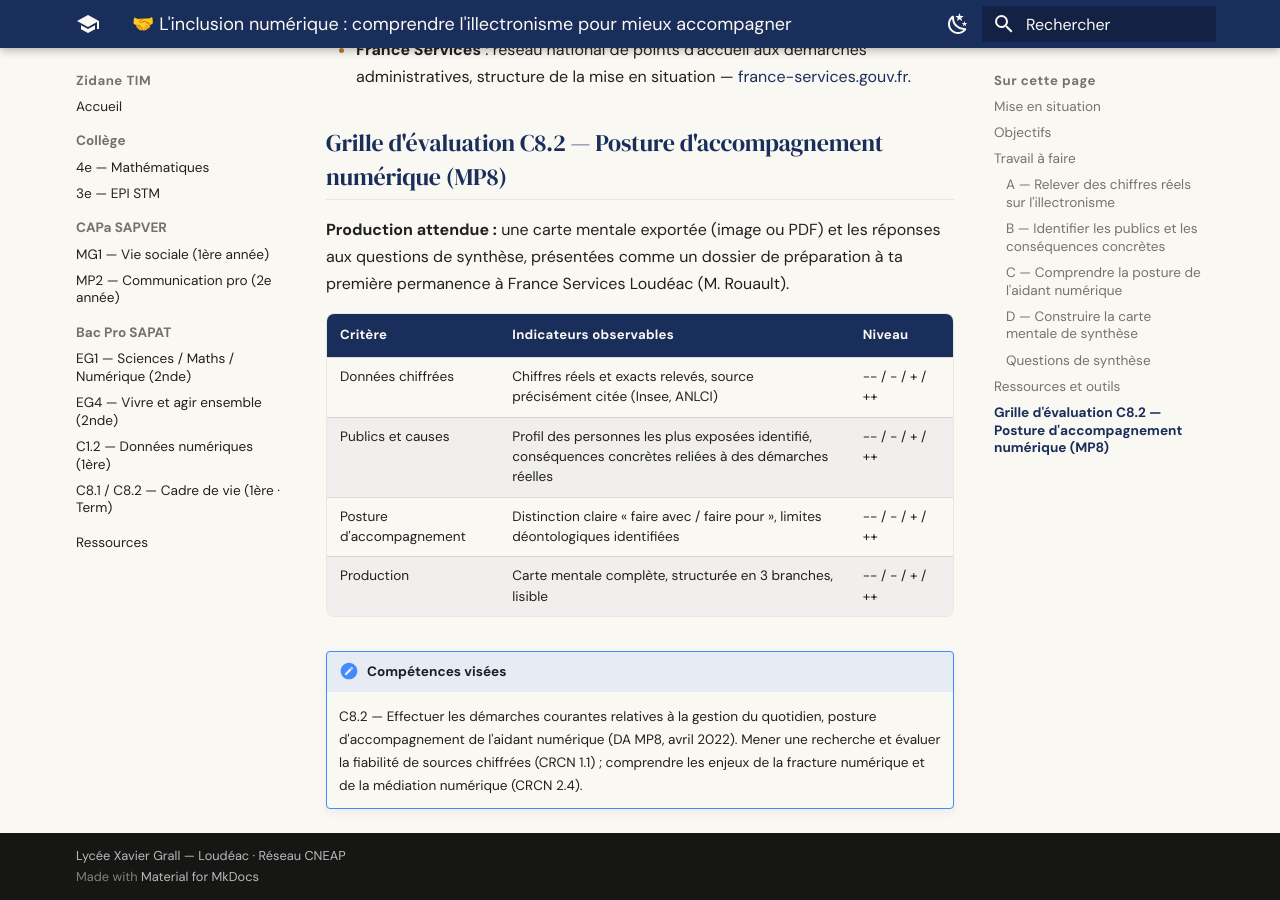
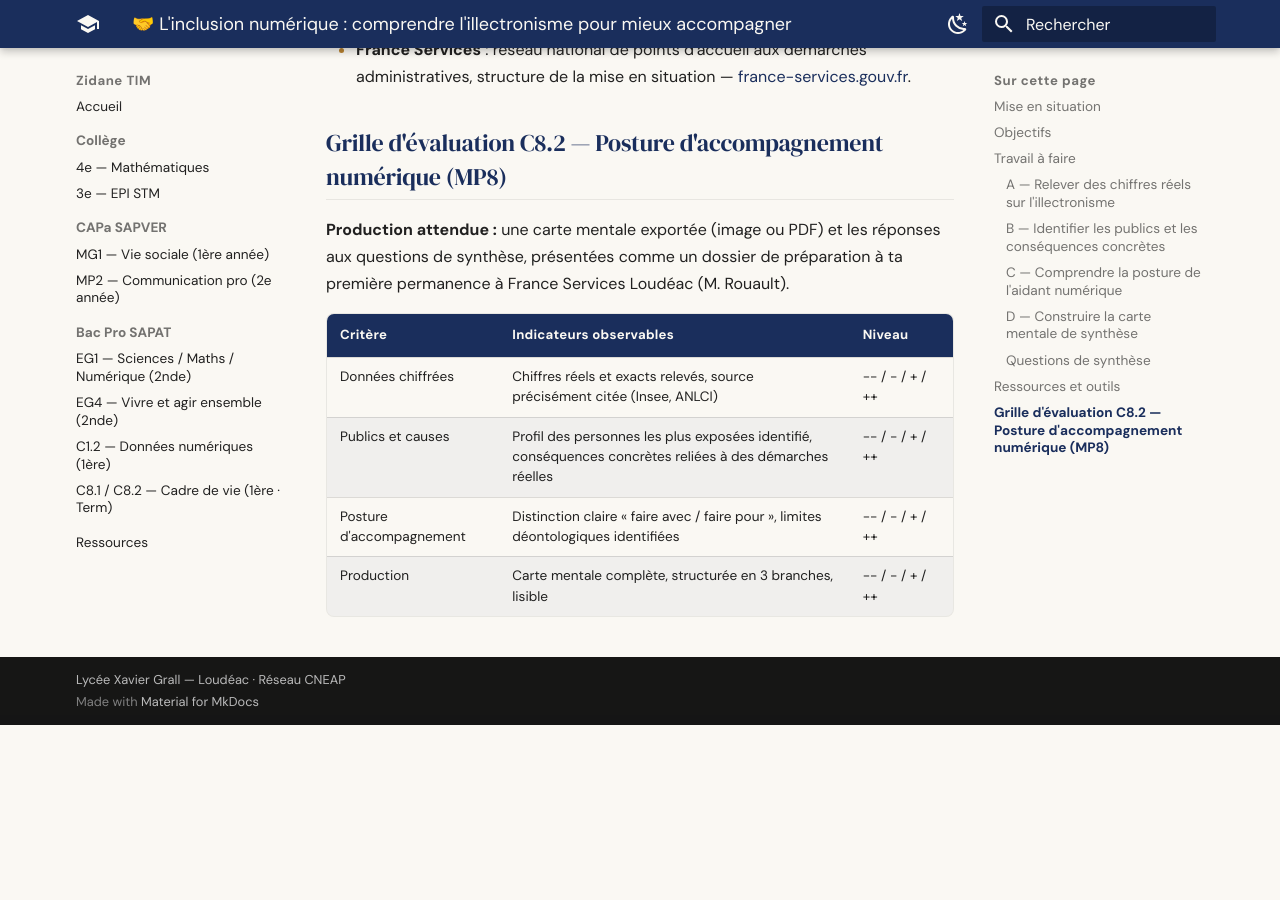
Before and after one commit to zidaneTim/zidane-tim, an MkDocs documentation site: the page built from docs/cours/sapat/activites/c81-c82/inclusion-numerique-illectronisme.md, in a window 1280 px wide and 900 px high, scrolled down 3858 px. Built offline with MkDocs 1.6.1 and Material for MkDocs 9.7.7, drawn with Linux system fonts in a browser that asks for light colours; after the commit the page ends 4583 px from its top, so only the background shows below that.

Commit message:
MP8 C8.1/C8.2 : retrait du bloc pied de page Competences visees (redondant avec zt-pix) sur les 3 activites

```diff
--- a/docs/cours/sapat/activites/c81-c82/inclusion-numerique-illectronisme.md
+++ b/docs/cours/sapat/activites/c81-c82/inclusion-numerique-illectronisme.md
@@ -144,8 +144,3 @@ présentées comme un dossier de préparation à ta première permanence à Fran
 | Publics et causes | Profil des personnes les plus exposées identifié, conséquences concrètes reliées à des démarches réelles | -- / - / + / ++ |
 | Posture d'accompagnement | Distinction claire « faire avec / faire pour », limites déontologiques identifiées | -- / - / + / ++ |
 | Production | Carte mentale complète, structurée en 3 branches, lisible | -- / - / + / ++ |
-
-!!! note "Compétences visées"
-    C8.2 — Effectuer les démarches courantes relatives à la gestion du quotidien, posture d'accompagnement de
-    l'aidant numérique (DA MP8, avril 2022). Mener une recherche et évaluer la fiabilité de sources chiffrées
-    (CRCN 1.1) ; comprendre les enjeux de la fracture numérique et de la médiation numérique (CRCN 2.4).
```
Also changed, not shown: docs/cours/sapat/activites/c81-c82/charte-accompagnement-numerique.md (+0 -5 lines), docs/cours/sapat/activites/c81-c82/diagnostic-competences-numeriques-usager.md (+0 -5 lines).
